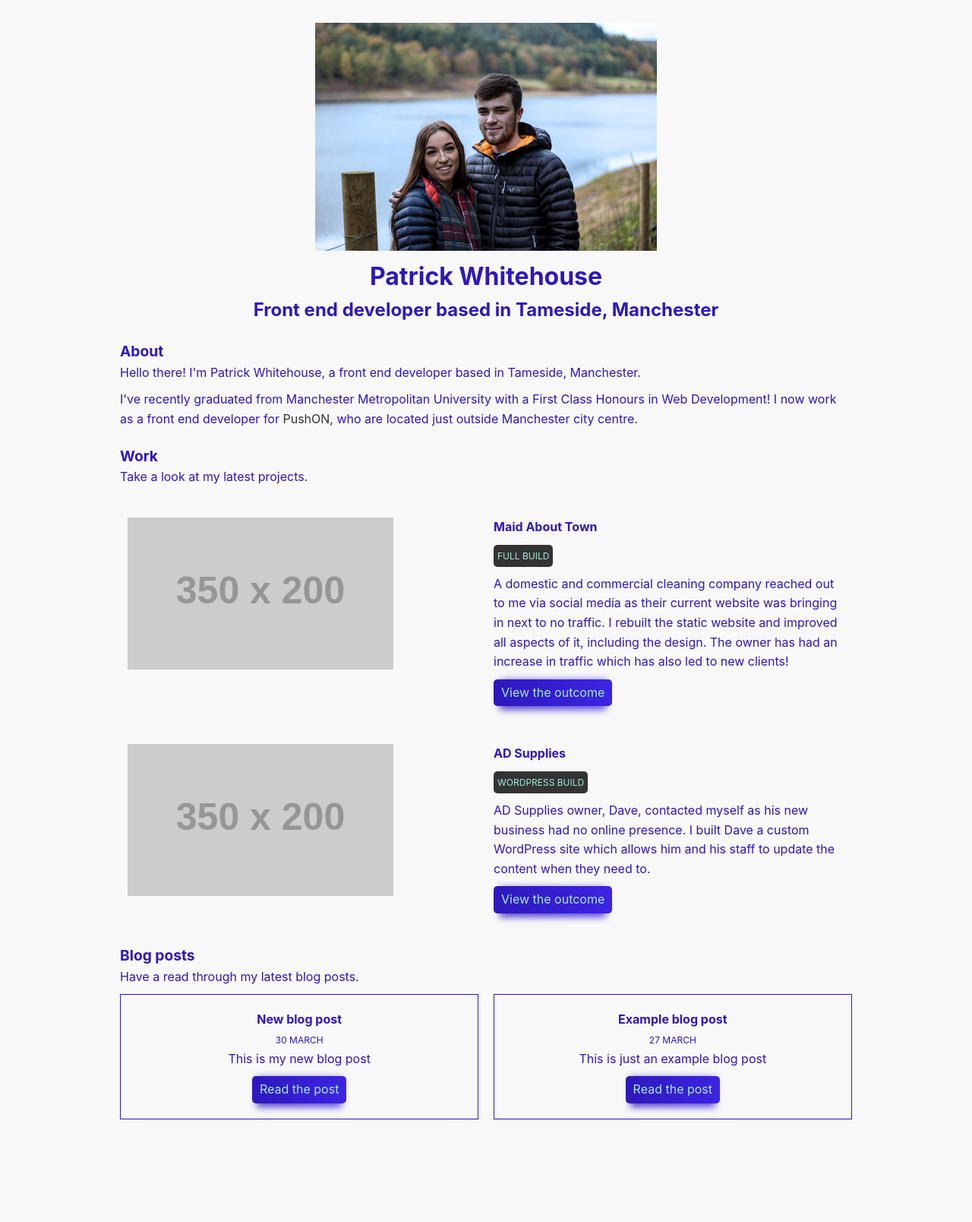
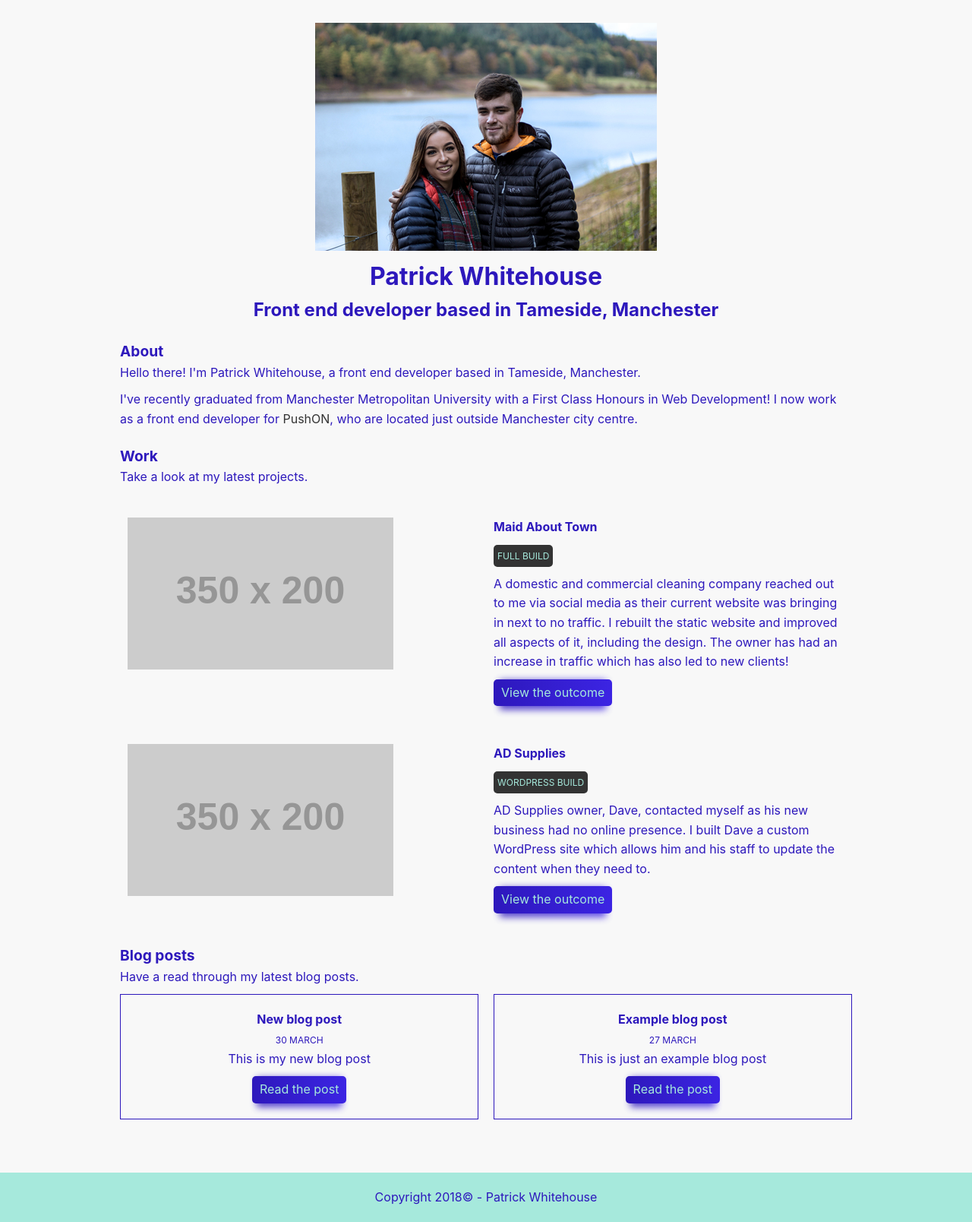
Before and after one commit to PatrickWhitehouse/Old-portfolio, a Jekyll site: the page built from index.html, in a window 1280 px wide. Shown: the whole page at 76% size. Built offline with Jekyll 4.4.1, drawn with Linux system fonts in a browser that asks for light colours; before the commit the page ends 1523 px from its top, so only the background shows below that.

Commit message:
small changes to footer

```diff
--- a/_config.yml
+++ b/_config.yml
@@ -1,5 +1,7 @@
 name: Patrick Whitehouse
 markdown: kramdown
+kramdown:
+  auto_ids: false
 highlighter: rouge
 exclude: ["node_modules", "gulpfile.js", "package.json"]
 url: //patrickwhitehouse.github.io
--- /dev/null
+++ b/_includes/footer.html
@@ -0,0 +1,3 @@
+<footer>
+    <span>Copyright 2018&copy; - Patrick Whitehouse</span>
+</footer>
--- a/_layouts/blog.html
+++ b/_layouts/blog.html
@@ -28,6 +28,7 @@
     <main>
         {{content}}
     </main>
+    {% include footer.html %}
 </body>
 
 </html>
--- a/_layouts/default.html
+++ b/_layouts/default.html
@@ -9,6 +9,7 @@
     <main>
         {{content}}
     </main>
+    {% include footer.html %}
 </body>
 
 </html>
--- a/_scss/main.scss
+++ b/_scss/main.scss
@@ -172,3 +172,11 @@ section.blog--post {
     text-align: center;
     flex-direction: column;
 }
+
+/* Footer */
+footer{
+    background-color: $primary;
+    padding: $spacer2;
+    text-align: center;
+    margin-top: $spacer2;
+}
--- a/css/main.css
+++ b/css/main.css
@@ -143,3 +143,10 @@ section.blog--post {
   text-align: center;
   -ms-flex-direction: column;
       flex-direction: column; }
+
+/* Footer */
+footer {
+  background-color: #a6e9dc;
+  padding: 20px;
+  text-align: center;
+  margin-top: 20px; }
```
